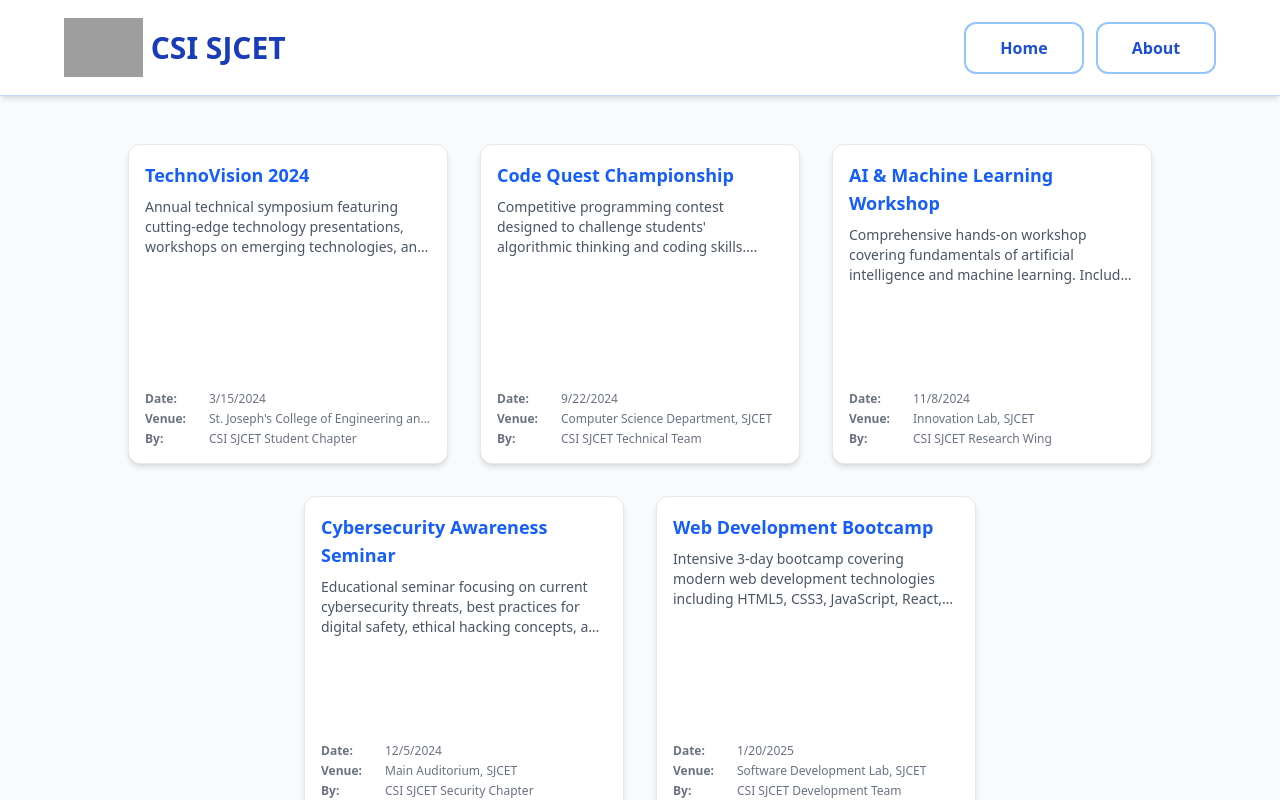
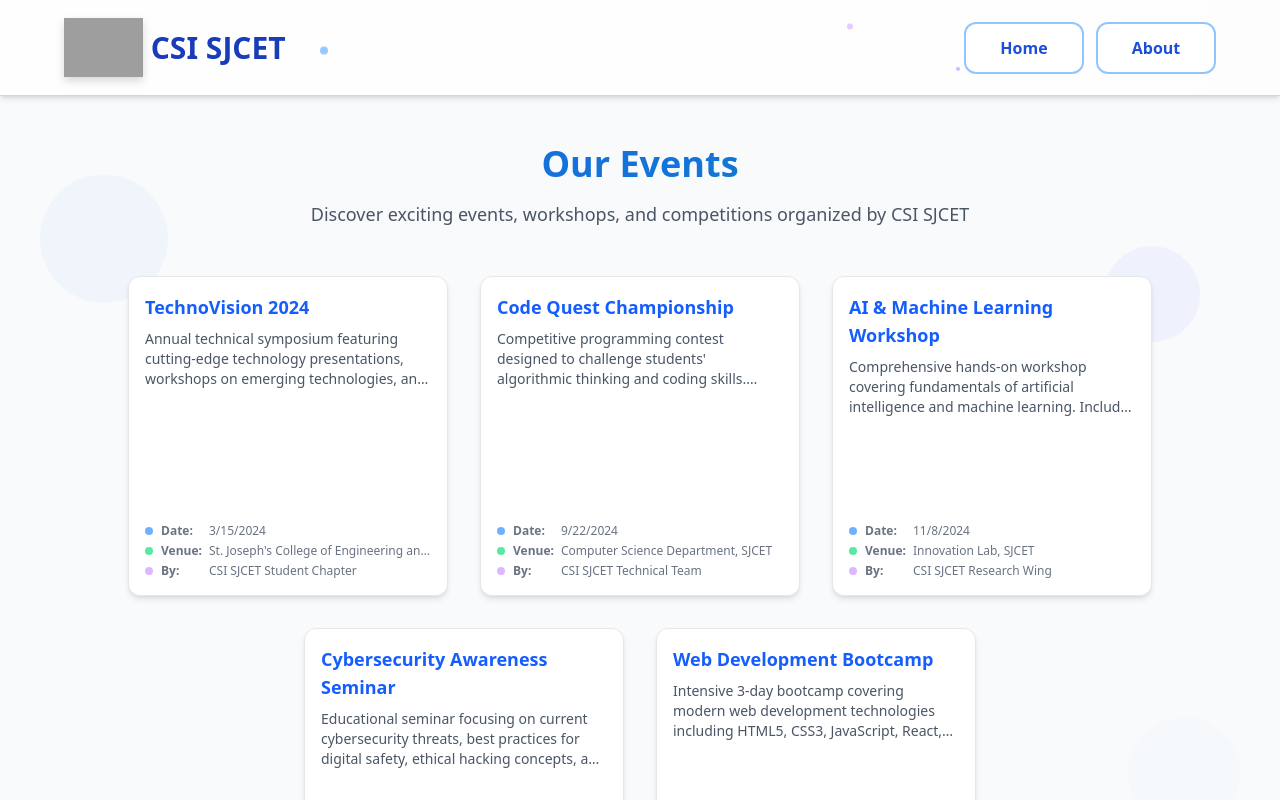
Before and after one commit to CSVaishakh/CSI-Execom-Task, a Next.js app: page /events in a window 1280 px wide. Shown: the top 800 px of the page. Built offline with nearby package versions, Linux system fonts and the light colour scheme; grey boxes are pictures that could not be loaded.

Commit message:
feat: enhance Events page UI

```diff
--- a/app/events/page.tsx
+++ b/app/events/page.tsx
@@ -3,9 +3,17 @@ import EventsHeader from "@/components/eventsPage/header";
 
 export default function Events() {
   return (
-    <section>
+    <section className="min-h-screen">
       <EventsHeader />
-      <div>
+      <div className="relative">
+        {/* Background animation elements */}
+        <div className="absolute inset-0 overflow-hidden pointer-events-none">
+          <div className="absolute top-20 left-10 w-32 h-32 bg-blue-100 rounded-full animate-float opacity-30"></div>
+          <div className="absolute top-40 right-20 w-24 h-24 bg-indigo-100 rounded-full animate-float opacity-40" style={{animationDelay: '1s'}}></div>
+          <div className="absolute bottom-20 left-1/4 w-40 h-40 bg-purple-100 rounded-full animate-float opacity-20" style={{animationDelay: '2s'}}></div>
+          <div className="absolute bottom-40 right-10 w-28 h-28 bg-blue-50 rounded-full animate-float opacity-35" style={{animationDelay: '0.5s'}}></div>
+        </div>
+
         <EventDetails />
       </div>
     </section>
--- a/app/globals.css
+++ b/app/globals.css
@@ -116,6 +116,45 @@
   }
 }
 
+@keyframes float {
+  0%, 100% {
+    transform: translateY(0px);
+  }
+  50% {
+    transform: translateY(-10px);
+  }
+}
+
+@keyframes shimmer {
+  0% {
+    background-position: -200% 0;
+  }
+  100% {
+    background-position: 200% 0;
+  }
+}
+
+@keyframes bounce-gentle {
+  0%, 20%, 50%, 80%, 100% {
+    transform: translateY(0);
+  }
+  40% {
+    transform: translateY(-5px);
+  }
+  60% {
+    transform: translateY(-3px);
+  }
+}
+
+@keyframes rotate-slow {
+  from {
+    transform: rotate(0deg);
+  }
+  to {
+    transform: rotate(360deg);
+  }
+}
+
 /* Animation classes */
 .animate-fade-in-up {
   animation: fade-in-up 0.8s ease-out;
@@ -136,6 +175,31 @@
 .animate-slide-in-right {
   animation: slide-in-right 0.8s ease-out;
 }
+
+.animate-float {
+  animation: float 3s ease-in-out infinite;
+}
+
+.animate-shimmer {
+  background: linear-gradient(90deg, #f0f0f0 25%, #e0e0e0 50%, #f0f0f0 75%);
+  background-size: 200% 100%;
+  animation: shimmer 1.5s infinite;
+}
+
+.animate-bounce-gentle {
+  animation: bounce-gentle 2s infinite;
+}
+
+.animate-rotate-slow {
+  animation: rotate-slow 20s linear infinite;
+}
+
+/* Stagger animation delays */
+.animate-stagger-1 { animation-delay: 0.1s; }
+.animate-stagger-2 { animation-delay: 0.2s; }
+.animate-stagger-3 { animation-delay: 0.3s; }
+.animate-stagger-4 { animation-delay: 0.4s; }
+.animate-stagger-5 { animation-delay: 0.5s; }
 
 /* Utility classes for consistent styling */
 .glass-card {
--- a/components/eventsPage/eventCard.tsx
+++ b/components/eventsPage/eventCard.tsx
@@ -7,31 +7,68 @@ export interface eventProps {
 
 export default function EventCard({ event }: eventProps) {
   return (
-    <section className="w-full aspect-square border border-gray-200 rounded-lg p-4 shadow-md hover:shadow-lg transition-shadow bg-white">
-      <div className="h-full flex flex-col justify-between">
+    <section className="w-full aspect-square border border-gray-200 rounded-lg p-4 shadow-md hover:shadow-xl transition-all duration-500 bg-white group transform hover:scale-105 hover:-translate-y-2 relative overflow-hidden">
+      {/* Animated background gradient on hover */}
+      <div className="absolute inset-0 bg-gradient-to-br from-blue-50 to-indigo-50 opacity-0 group-hover:opacity-100 transition-opacity duration-500 rounded-lg"></div>
+
+      <div className="h-full flex flex-col justify-between relative z-10">
         <div className="flex-1">
-          <h3 className="text-lg font-bold mb-2 text-blue-600 line-clamp-2">{event.name}</h3>
-          <p className="text-sm text-gray-600 mb-3 flex-grow overflow-hidden line-clamp-3">{event.descreption}</p>
+          <h3 className="text-lg font-bold mb-2 text-blue-600 line-clamp-2 group-hover:text-blue-700 transition-colors duration-300 transform group-hover:scale-[1.02]">
+            {event.name}
+          </h3>
+          <p className="text-sm text-gray-600 mb-3 flex-grow overflow-hidden line-clamp-3 group-hover:text-gray-700 transition-colors duration-300">
+            {event.descreption}
+          </p>
         </div>
-        <div className="text-xs text-gray-500 space-y-1 mt-auto">
-          <p className="flex"><span className="font-semibold w-16">Date:</span> <span className="flex-1">{new Date(event.date).toLocaleDateString()}</span></p>
-          <p className="flex"><span className="font-semibold w-16">Venue:</span> <span className="flex-1 line-clamp-1">{event.venue}</span></p>
-          <p className="flex"><span className="font-semibold w-16">By:</span> <span className="flex-1 line-clamp-1">{event.organiser}</span></p>
+
+        <div className="text-xs text-gray-500 space-y-1 mt-auto transform group-hover:translate-x-1 transition-transform duration-300">
+          <p className="flex items-center group-hover:text-gray-600 transition-colors duration-300">
+            <span className="font-semibold w-16 flex items-center">
+              <span className="w-2 h-2 bg-blue-400 rounded-full mr-2 animate-pulse"></span>
+              Date:
+            </span>
+            <span className="flex-1">{new Date(event.date).toLocaleDateString()}</span>
+          </p>
+          <p className="flex items-center group-hover:text-gray-600 transition-colors duration-300">
+            <span className="font-semibold w-16 flex items-center">
+              <span className="w-2 h-2 bg-green-400 rounded-full mr-2 animate-pulse" style={{animationDelay: '0.2s'}}></span>
+              Venue:
+            </span>
+            <span className="flex-1 line-clamp-1">{event.venue}</span>
+          </p>
+          <p className="flex items-center group-hover:text-gray-600 transition-colors duration-300">
+            <span className="font-semibold w-16 flex items-center">
+              <span className="w-2 h-2 bg-purple-400 rounded-full mr-2 animate-pulse" style={{animationDelay: '0.4s'}}></span>
+              By:
+            </span>
+            <span className="flex-1 line-clamp-1">{event.organiser}</span>
+          </p>
         </div>
+
         {event.images && event.images.length > 0 && (
-          <div className="mt-2 flex flex-wrap gap-1">
+          <div className="mt-2 flex flex-wrap gap-1 transform group-hover:scale-105 transition-transform duration-300">
             {event.images.map((imgPath, index) => (
-              <Image
+              <div
                 key={index}
-                src={imgPath}
-                alt={`${event.name} image ${index + 1}`}
-                width={60}
-                height={40}
-                className="rounded object-cover"
-              />
+                className="transform hover:scale-110 transition-transform duration-200 hover:z-10 relative"
+                style={{
+                  animationDelay: `${index * 0.1}s`
+                }}
+              >
+                <Image
+                  src={imgPath}
+                  alt={`${event.name} image ${index + 1}`}
+                  width={60}
+                  height={40}
+                  className="rounded object-cover border-2 border-transparent hover:border-blue-300 transition-all duration-200"
+                />
+              </div>
             ))}
           </div>
         )}
+
+        {/* Floating action indicator */}
+        <div className="absolute top-2 right-2 w-3 h-3 bg-blue-500 rounded-full opacity-0 group-hover:opacity-100 transform scale-0 group-hover:scale-100 transition-all duration-300 animate-pulse"></div>
       </div>
     </section>
   );
--- a/components/eventsPage/eventDetails.tsx
+++ b/components/eventsPage/eventDetails.tsx
@@ -4,10 +4,25 @@ import eventsData from "../../data/eventsData.json";
 export default function EventDetails() {
   return (
     <section className="w-full min-h-screen bg-gray-50 py-12">
-      <div className="container mx-auto px-4 max-w-7xl">
+      <div className="container mx-auto px-4 max-w-7xl animate-fade-in-up">
+        {/* Section Title with Animation */}
+        <div className="text-center mb-12 animate-fade-in-down">
+          <h2 className="text-4xl font-bold text-gradient mb-4">Our Events</h2>
+          <p className="text-gray-600 text-lg max-w-2xl mx-auto">
+            Discover exciting events, workshops, and competitions organized by CSI SJCET
+          </p>
+        </div>
+
         <div className="flex flex-wrap justify-center items-start gap-8">
-          {eventsData.map((event) => (
-            <div key={event.id} className="flex-shrink-0 w-80 max-w-sm">
+          {eventsData.map((event, index) => (
+            <div
+              key={event.id}
+              className="flex-shrink-0 w-80 max-w-sm animate-fade-in-up"
+              style={{
+                animationDelay: `${index * 0.1}s`,
+                animationFillMode: 'both'
+              }}
+            >
               <EventCard event={event} />
             </div>
           ))}
--- a/components/eventsPage/header.tsx
+++ b/components/eventsPage/header.tsx
@@ -3,36 +3,52 @@ import Image from "next/image";
 
 export default function EventsHeader() {
   return (
-    <header className="sticky top-0 z-50 bg-white/95 backdrop-blur-sm border-b border-blue-200 shadow-md animate-fade-in-down h-24 min-h-24">
-      <div className="section-container flex justify-between items-center py-10 h-full">
+    <header className="sticky top-0 z-50 bg-white/95 backdrop-blur-sm border-b border-blue-200 shadow-md animate-fade-in-down h-24 min-h-24 overflow-hidden">
+      {/* Animated background pattern */}
+      <div className="absolute inset-0 opacity-5">
+        <div className="absolute top-0 left-0 w-full h-full bg-gradient-to-r from-blue-400 via-purple-400 to-blue-400 animate-shimmer"></div>
+      </div>
+
+      <div className="section-container flex justify-between items-center py-10 h-full relative z-10">
         <Link
           href="/"
-          className="flex items-center gap-2 text-blue-800 text-2xl md:text-3xl font-bold hover:text-blue-700 transition-colors duration-300"
+          className="flex items-center gap-2 text-blue-800 text-2xl md:text-3xl font-bold hover:text-blue-700 transition-all duration-300 group"
         >
-          <div className="transform hover:scale-105 transition-transform duration-300">
+          <div className="transform hover:scale-105 transition-transform duration-300 group-hover:animate-bounce-gentle">
             <Image
               src="/onlyLogo.png"
               alt="CSI"
               height={45}
               width={78.75}
               priority
+              className="drop-shadow-lg"
             />
           </div>
-          <span className="hidden sm:block">CSI SJCET</span>
+          <span className="hidden sm:block transform group-hover:scale-105 transition-transform duration-300">
+            CSI SJCET
+          </span>
         </Link>
+
         <nav className="flex gap-3">
           <Link href="/">
-            <button className="btn-secondary text-sm md:text-base px-4 md:px-6 py-2 md:py-3">
-              Home
+            <button className="btn-secondary text-sm md:text-base px-4 md:px-6 py-2 md:py-3 relative overflow-hidden group">
+              <span className="relative z-10 transition-colors duration-300">Home</span>
+              <div className="absolute inset-0 bg-gradient-to-r from-blue-600 to-purple-600 transform scale-x-0 group-hover:scale-x-100 transition-transform duration-300 origin-left"></div>
             </button>
           </Link>
           <Link href="/about">
-            <button className="btn-secondary text-sm md:text-base px-4 md:px-6 py-2 md:py-3">
-              About
+            <button className="btn-secondary text-sm md:text-base px-4 md:px-6 py-2 md:py-3 relative overflow-hidden group">
+              <span className="relative z-10 transition-colors duration-300">About</span>
+              <div className="absolute inset-0 bg-gradient-to-r from-purple-600 to-blue-600 transform scale-x-0 group-hover:scale-x-100 transition-transform duration-300 origin-left"></div>
             </button>
           </Link>
         </nav>
       </div>
+
+      {/* Floating particles */}
+      <div className="absolute top-1/2 left-1/4 w-2 h-2 bg-blue-400 rounded-full animate-float opacity-60"></div>
+      <div className="absolute top-1/3 right-1/3 w-1.5 h-1.5 bg-purple-400 rounded-full animate-float opacity-40" style={{animationDelay: '1.5s'}}></div>
+      <div className="absolute bottom-1/4 right-1/4 w-1 h-1 bg-indigo-400 rounded-full animate-float opacity-50" style={{animationDelay: '2.5s'}}></div>
     </header>
   );
 }
```
